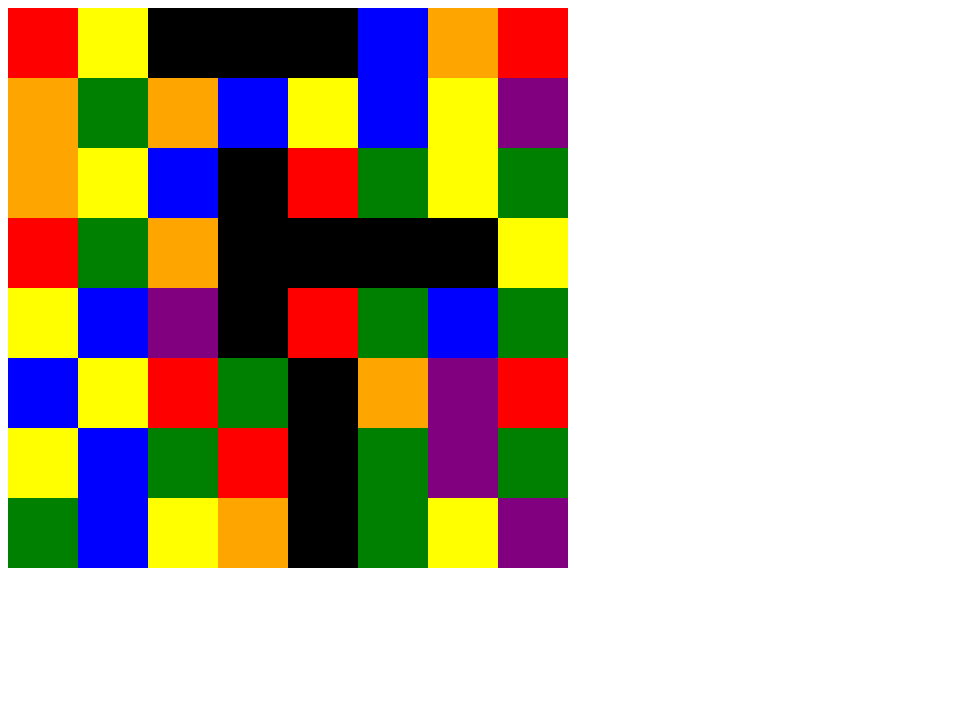
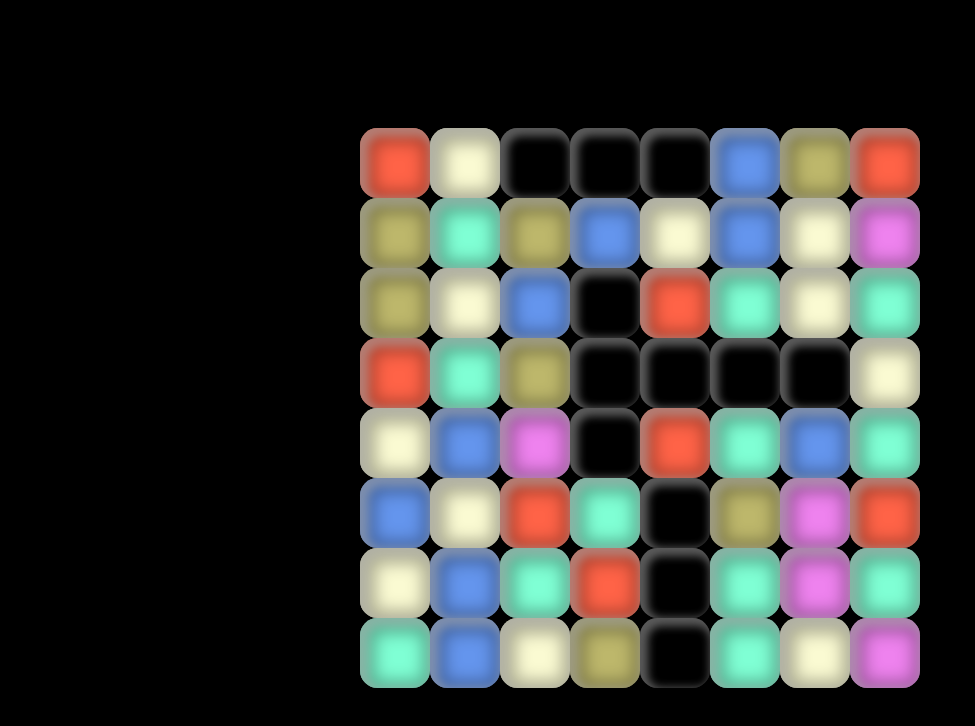
Before and after one commit to joshua-levan/candy-crush-clone, a website built with Vite: page index.html in a window 1280 px wide. Shown: the whole page, without its empty margins (0-975 px from the left). Built offline with nearby package versions, Linux system fonts and the light colour scheme.

Commit message:
check for four

```diff
--- a/app.js
+++ b/app.js
@@ -4,12 +4,12 @@ document.addEventListener('DOMContentLoaded', () => {
     const squares = []
     let score = 0
     const candyColors = [
-        'red',
-        'orange',
-        'yellow',
-        'green',
-        'blue',
-        'purple'
+        'tomato',
+        'darkkhaki',
+        'lightgoldenrodyellow',
+        'aquamarine',
+        'cornflowerblue',
+        'violet'
     ]
 
     //Create Board
@@ -80,6 +80,7 @@ document.addEventListener('DOMContentLoaded', () => {
     squares.forEach(square=> square.addEventListener('drop', dragDrop))
 
     //Checking for Matches
+    //3
     const checkRowForThree = () => {
         for (i = 0; i < 62; i++) {
             let rowOfThree = [i, i+1, i+2]
@@ -100,8 +101,6 @@ document.addEventListener('DOMContentLoaded', () => {
 
     checkRowForThree()
 
-    window.setInterval(() => checkRowForThree(), 100)
-
     const checkColumnForThree = () => {
         for (i = 0; i < 48; i++) {
             let columnOfThree = [i, i+width, i+(width*2)]
@@ -119,5 +118,47 @@ document.addEventListener('DOMContentLoaded', () => {
 
     checkColumnForThree()
 
-    window.setInterval(() => checkColumnForThree(), 100)
+    //4
+    const checkRowForFour = () => {
+        for (i = 0; i < 61; i++) {
+            let rowOfFour = [i, i+1, i+2, i+3]
+            let decidedColor = squares[i].style.backgroundColor
+            const isBlank = squares[i].style.backgroundColor === ''
+
+            const isNotValid = [5,6,7,13,14,15,21,22,23,29,30,31,37,38,39,45,46,47,53,54,55,61,62,63]
+            if(isNotValid.includes(i)) continue
+
+            if(rowOfFour.every(index => squares[index].style.backgroundColor === decidedColor && !isBlank)) {
+                score += 4
+                rowOfFour.forEach(index => {
+                    squares[index].style.backgroundColor = 'black'
+                })
+            }
+        }
+    }
+
+    checkRowForFour()
+
+    const checkColumnForFour = () => {
+        for (i = 0; i < 48; i++) {
+            let columnOfFour = [i, i+width, i+(width*2), i+(width*3)]
+            let decidedColor = squares[i].style.backgroundColor
+            const isBlank = squares[i].style.backgroundColor === ''
+
+            if(columnOfFour.every(index => squares[index].style.backgroundColor === decidedColor && !isBlank)) {
+                score += 4
+                columnOfFour.forEach(index => {
+                    squares[index].style.backgroundColor = 'black'
+                })
+            }
+        }
+    }
+
+    checkColumnForFour()
+    window.setInterval(() => {
+        checkRowForFour()
+        checkColumnForFour()
+        checkColumnForThree()
+        checkRowForThree()
+    }, 100)
 })
--- a/style.css
+++ b/style.css
@@ -1,11 +1,22 @@
+body {
+    display: flex;
+    justify-content: center;
+    align-items: center;
+    background-color: black;
+    height: 100vh;
+}
+
 .grid {
     width: 560px;
     height: 560px;
     display: flex;
     flex-wrap: wrap;
+    background-color: black;
 }
 
 .grid div {
     width: 70px;
     height: 70px;
+    border-radius: 25%;
+    box-shadow: inset 4px 4px 16px 12px rgba(0, 0, 0, 0.3), inset 4px 4px 8px 4px rgba(255, 255, 255, 0.5);
 }
```
